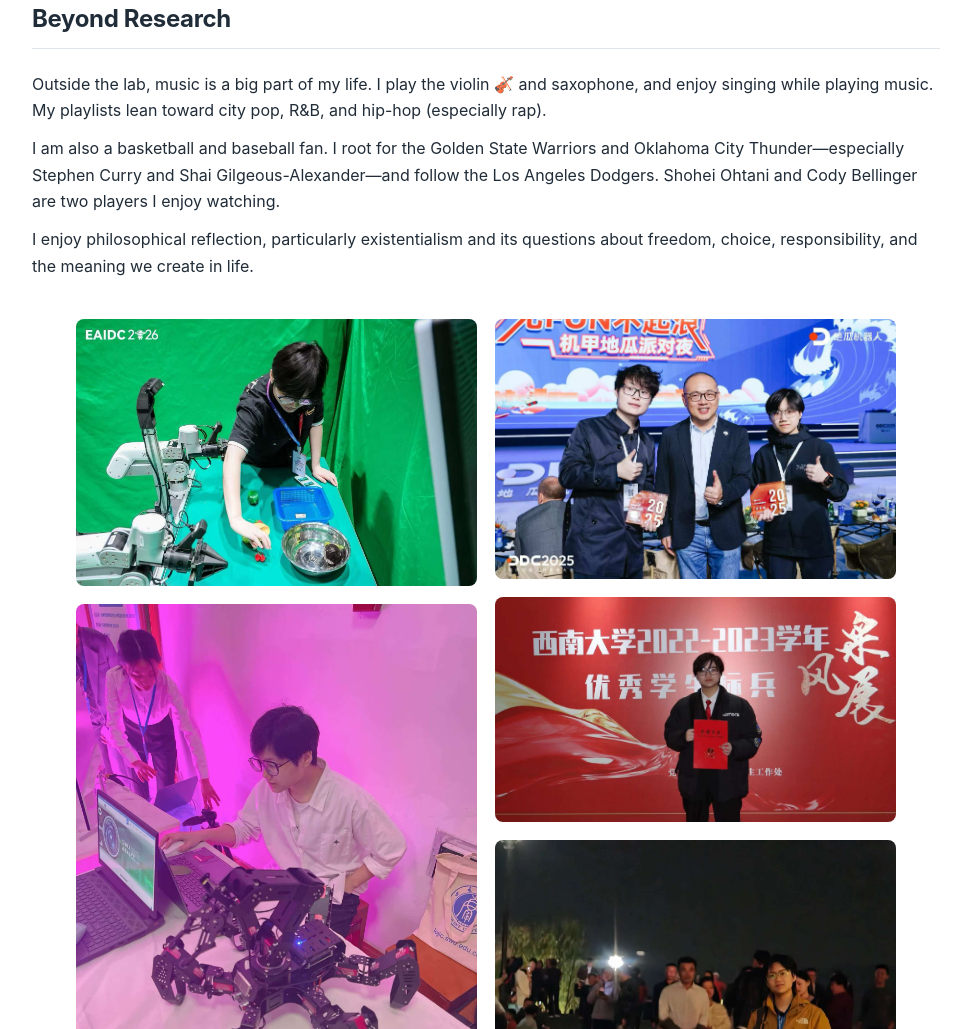
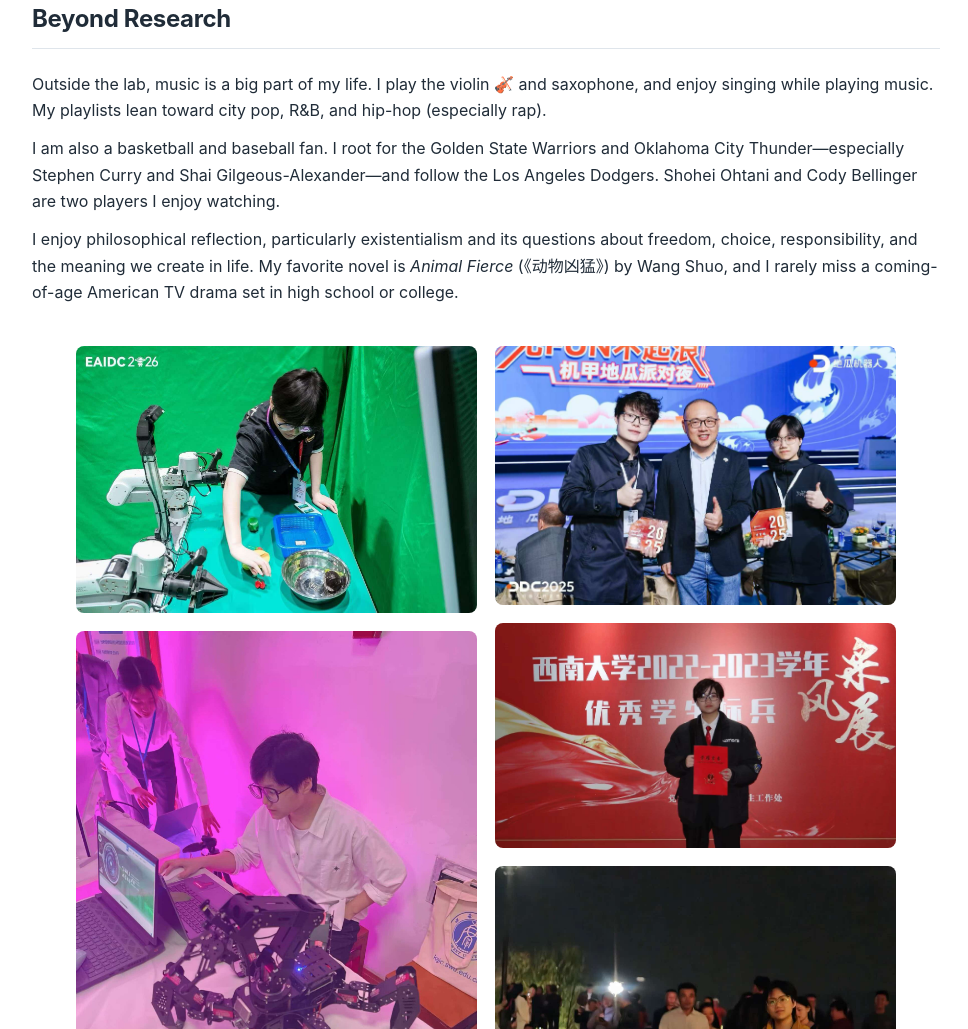
Before and after one commit to shayfeng/shayfeng.github.io, a plain HTML site: page index.html in a window 1280 px wide. Shown: the part 2592-3621 px from the top of the page, without its empty margins (154-1122 px from the left). Drawn offline with Linux system fonts and the light colour scheme.

Commit message:
Add favorite novel and coming-of-age TV interests to personal bio

```diff
--- a/assets/script.js
+++ b/assets/script.js
@@ -4,7 +4,7 @@ const translations = {
   "beyond_title": "科研之外",
   "beyond_music": "实验室之外，音乐是我生活中重要的一部分。我喜欢小提琴 🎻、萨克斯，也喜欢自弹自唱。我的歌单以 City Pop、R&amp;B 和 Hip-Hop（尤其是 Rap）为主。",
   "beyond_sports": "我也是篮球和棒球迷。篮球支持金州勇士和俄克拉荷马城雷霆，尤其喜欢 Stephen Curry 和 Shai Gilgeous-Alexander（SGA）；棒球关注洛杉矶道奇，也很欣赏 Shohei Ohtani 和 Cody Bellinger。",
-  "beyond_philosophy": "我也喜欢哲学思辨，尤其关注存在主义关于自由、选择、责任以及生命意义的讨论。",
+  "beyond_philosophy": "我也喜欢哲学思辨，尤其关注存在主义关于自由、选择、责任以及生命意义的讨论。 我最喜欢的小说是王朔的《动物凶猛》，青春校园题材的美剧我也几乎一部不落。",
   "corl_teaser": "Teaser：通过控制器塑造示范，实现易损物体的稳定抓取。",
   "corl_system": "系统总览：示范采集、无触觉输入的策略学习与部署。",
   "iros_pouring": "倒水对比：左侧未启用反射控制，杯体滑移；右侧启用 TactileReflex，稳定完成倒水。",
--- a/index.html
+++ b/index.html
@@ -7,7 +7,7 @@
 <meta name="theme-color" content="#ffffff">
 <title>Ziyan Feng | Robot Learning &amp; Manipulation</title>
 <link rel="stylesheet" href="assets/styles.css?v=20261122-personal">
-<script src="assets/script.js?v=20261122-personal" defer></script>
+<script src="assets/script.js?v=20261122-personal2" defer></script>
 </head>
 <body>
 <a class="skip-link" href="#main">Skip to content</a>
@@ -92,7 +92,7 @@
 <section id="beyond"><h2><span data-i18n="beyond_title">Beyond Research</span></h2>
 <p><span data-i18n="beyond_music">Outside the lab, music is a big part of my life. I play the violin 🎻 and saxophone, and enjoy singing while playing music. My playlists lean toward city pop, R&amp;B, and hip-hop (especially rap).</span></p>
 <p><span data-i18n="beyond_sports">I am also a basketball and baseball fan. I root for the Golden State Warriors and Oklahoma City Thunder—especially Stephen Curry and Shai Gilgeous-Alexander—and follow the Los Angeles Dodgers. Shohei Ohtani and Cody Bellinger are two players I enjoy watching.</span></p>
-<p><span data-i18n="beyond_philosophy">I enjoy philosophical reflection, particularly existentialism and its questions about freedom, choice, responsibility, and the meaning we create in life.</span></p>
+<p><span data-i18n="beyond_philosophy">I enjoy philosophical reflection, particularly existentialism and its questions about freedom, choice, responsibility, and the meaning we create in life. My favorite novel is <em>Animal Fierce</em> (《动物凶猛》) by Wang Shuo, and I rarely miss a coming-of-age American TV drama set in high school or college.</span></p>
 </section>
 <div class="personal-photos" aria-label="Personal photo gallery">
 <div class="photo-column">
```
